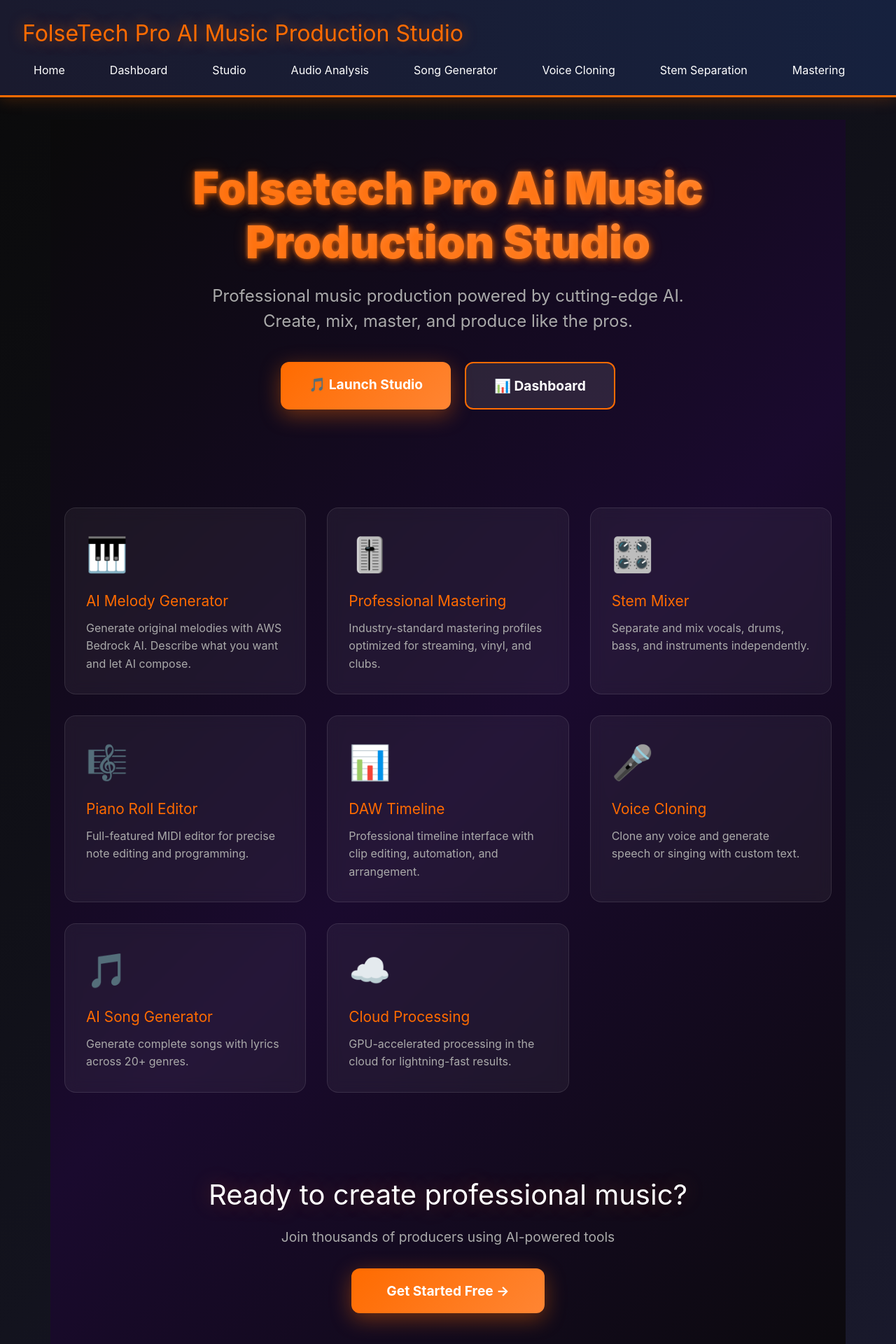
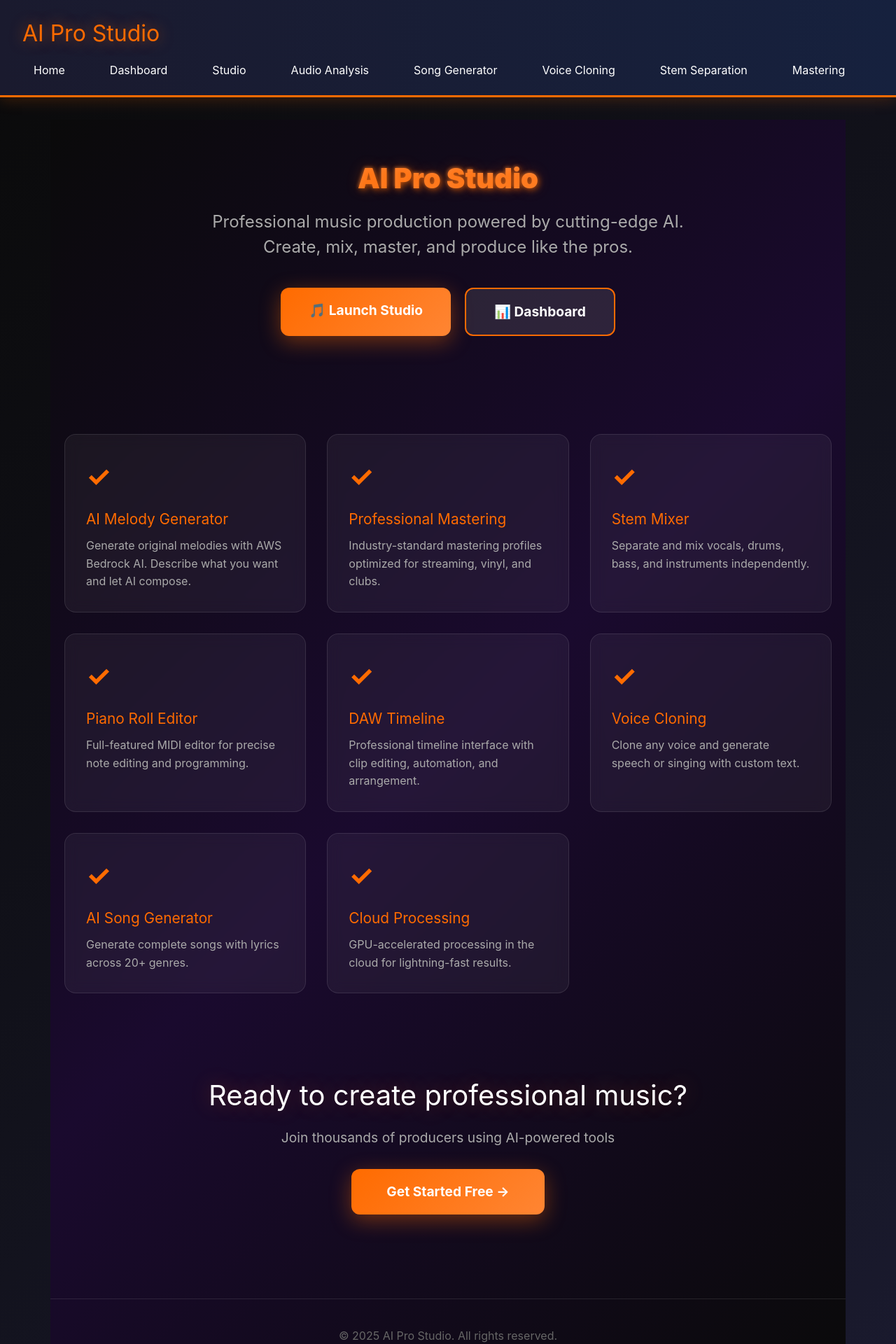
Before and after one commit to jonfolsetech-ctrl/FolseTech-Pro-AI-Music-Production-Studio-Mobile-App, a React (Vite) app in the folder folsetech-ai-studio/apps/web/: page / in a window 1280 px wide. Shown: the top 1920 px of the page at 70% size. Built offline with nearby package versions, Linux system fonts and the light colour scheme; the HTML template or start-up script is replaced by a standard one.

Commit message:
Rebrand to AI Pro Studio: smaller typography and checkmarks for features

```diff
--- a/folsetech-ai-studio/apps/web/src/App.jsx
+++ b/folsetech-ai-studio/apps/web/src/App.jsx
@@ -19,7 +19,7 @@
     <BrowserRouter>
       <div className="app">
         <nav className="navbar">
-          <h1>FolseTech Pro AI Music Production Studio</h1>
+          <h1>AI Pro Studio</h1>
           <ul>
             <li><Link to="/">Home</Link></li>
             <li><Link to="/dashboard">Dashboard</Link></li>
--- a/folsetech-ai-studio/apps/web/src/pages/Landing.jsx
+++ b/folsetech-ai-studio/apps/web/src/pages/Landing.jsx
@@ -18,7 +18,7 @@
         textAlign: 'center'
       }}>
         <h1 style={{
-          fontSize: isMobile ? '2rem' : '4rem',
+          fontSize: isMobile ? '1.5rem' : '2.5rem',
           background: 'linear-gradient(135deg, #ff6b00 0%, #ff8533 50%, #ffaa66 100%)',
           WebkitBackgroundClip: 'text',
           WebkitTextFillColor: 'transparent',
@@ -27,7 +27,7 @@
           textShadow: '2px 2px 8px rgba(255, 107, 0, 0.6), -1px -1px 4px rgba(255, 133, 51, 0.5), 0 0 20px rgba(255, 107, 0, 0.3)',
           lineHeight: '1.2'
         }}>
-          Folsetech Pro Ai Music Production Studio
+          AI Pro Studio
         </h1>
 
         <p style={{
@@ -103,42 +103,42 @@
       }}>
         {[
           {
-            icon: '🎹',
+            icon: '✓',
             title: 'AI Melody Generator',
             description: 'Generate original melodies with AWS Bedrock AI. Describe what you want and let AI compose.'
           },
           {
-            icon: '🎚️',
+            icon: '✓',
             title: 'Professional Mastering',
             description: 'Industry-standard mastering profiles optimized for streaming, vinyl, and clubs.'
           },
           {
-            icon: '🎛️',
+            icon: '✓',
             title: 'Stem Mixer',
             description: 'Separate and mix vocals, drums, bass, and instruments independently.'
           },
           {
-            icon: '🎼',
+            icon: '✓',
             title: 'Piano Roll Editor',
             description: 'Full-featured MIDI editor for precise note editing and programming.'
           },
           {
-            icon: '📊',
+            icon: '✓',
             title: 'DAW Timeline',
             description: 'Professional timeline interface with clip editing, automation, and arrangement.'
           },
           {
-            icon: '🎤',
+            icon: '✓',
             title: 'Voice Cloning',
             description: 'Clone any voice and generate speech or singing with custom text.'
           },
           {
-            icon: '🎵',
+            icon: '✓',
             title: 'AI Song Generator',
             description: 'Generate complete songs with lyrics across 20+ genres.'
           },
           {
-            icon: '☁️',
+            icon: '✓',
             title: 'Cloud Processing',
             description: 'GPU-accelerated processing in the cloud for lightning-fast results.'
           }
@@ -154,7 +154,7 @@
               transition: 'all 0.3s'
             }}
           >
-            <div style={{ fontSize: isMobile ? '2.5rem' : '3rem', marginBottom: '15px' }}>{feature.icon}</div>
+            <div style={{ fontSize: isMobile ? '2rem' : '2.5rem', marginBottom: '15px', color: '#ff6b00', fontWeight: 'bold' }}>{feature.icon}</div>
             <h3 style={{ color: '#ff6b00', marginBottom: '10px', fontSize: isMobile ? '1.1rem' : '1.3rem' }}>
               {feature.title}
             </h3>
@@ -205,7 +205,7 @@
         color: '#666',
         fontSize: isMobile ? '0.85rem' : '1rem'
       }}>
-        <p>© 2025 FolseTech Pro AI Music Production Studio. All rights reserved.</p>
+        <p>© 2025 AI Pro Studio. All rights reserved.</p>
       </footer>
     </div>
   );
```
